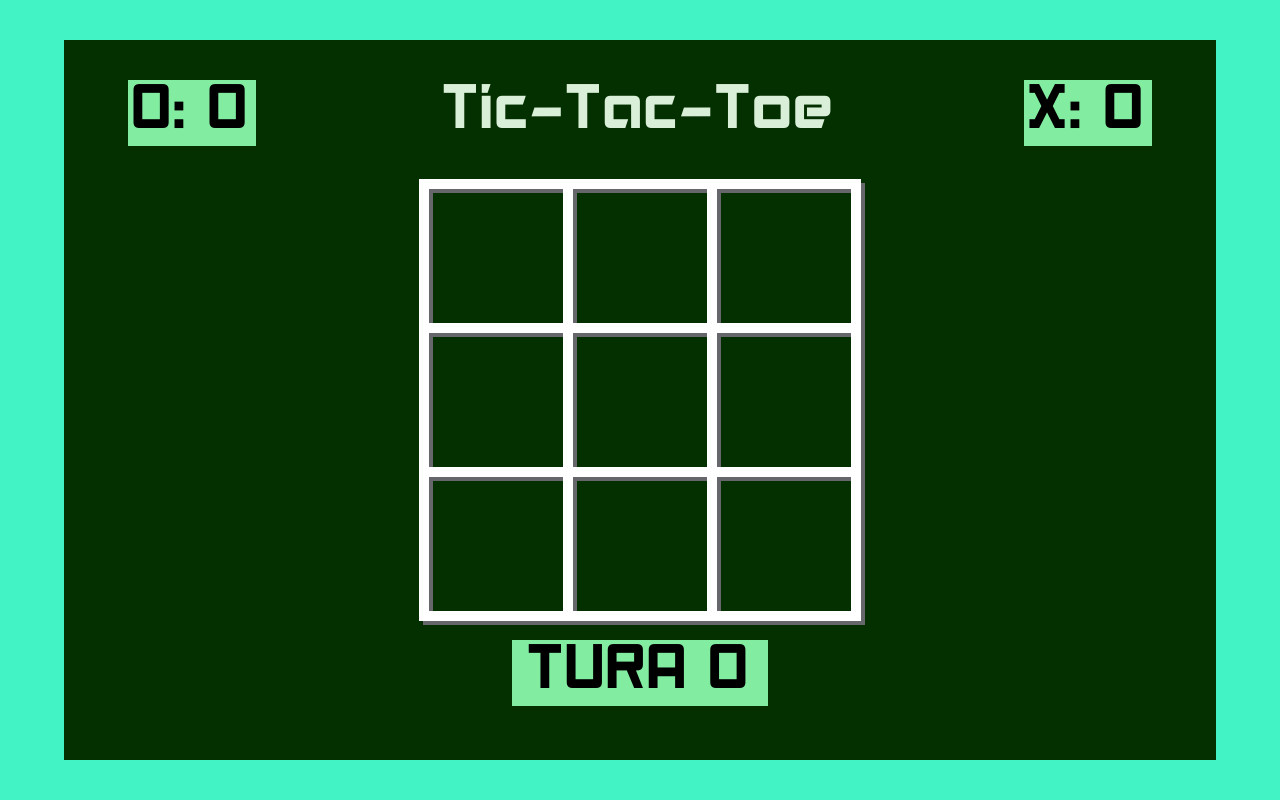
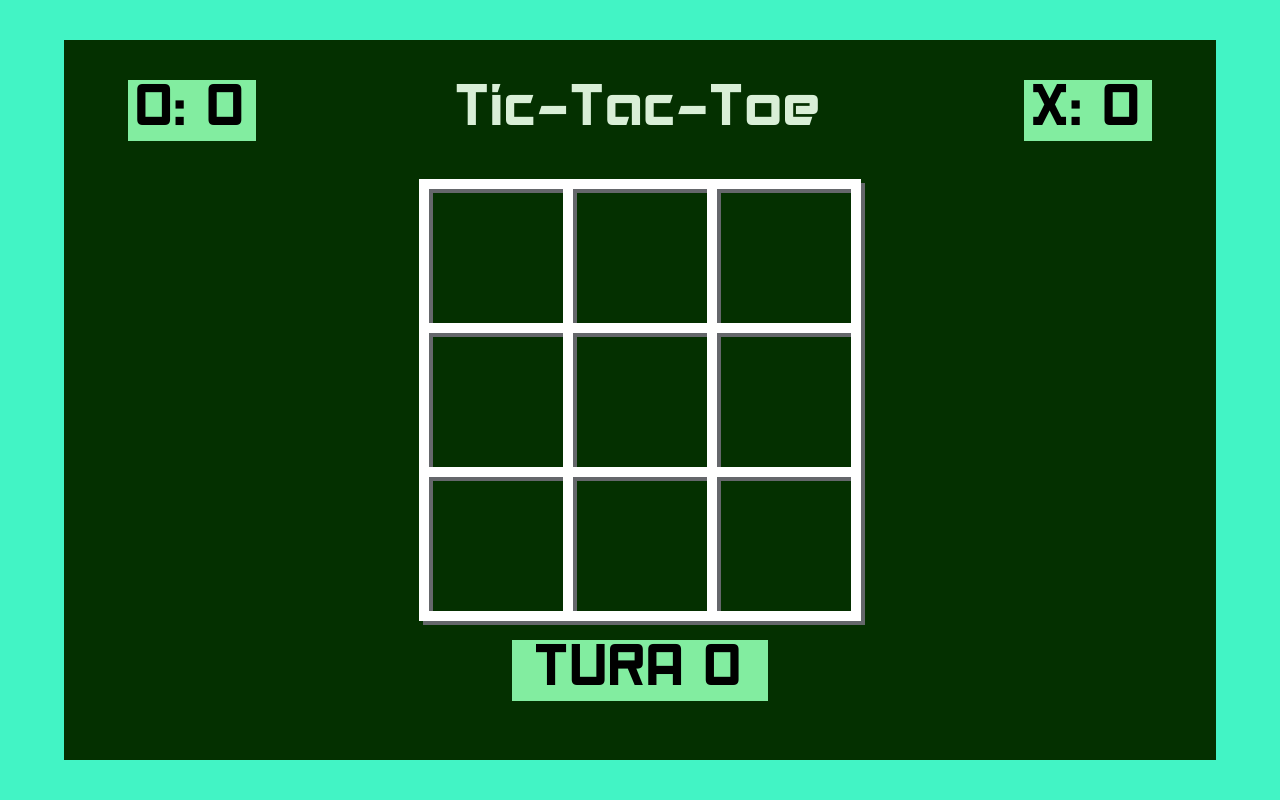
Before and after one commit to Mathisplay/Tic-Tac-Toe, a PHP site: page / in a window 1280 px wide. Run offline with PHP 8.4, Linux system fonts and the light colour scheme.

Commit message:
Update style.css

```diff
--- a/css/style.css
+++ b/css/style.css
@@ -88,7 +88,7 @@ canvas.One
     font-family: 'Akashi';
     font-weight: normal;
     font-style: normal;
-	font-size: 60px;
+	font-size: 7vh;
 	color: #d9efd7;
 }
 
@@ -97,6 +97,6 @@ canvas.One
     font-family: 'Akashi';
     font-weight: normal;
     font-style: normal;
-	font-size: 60px;
+	font-size: 7vh;
 	color: #000000;
 }
```
